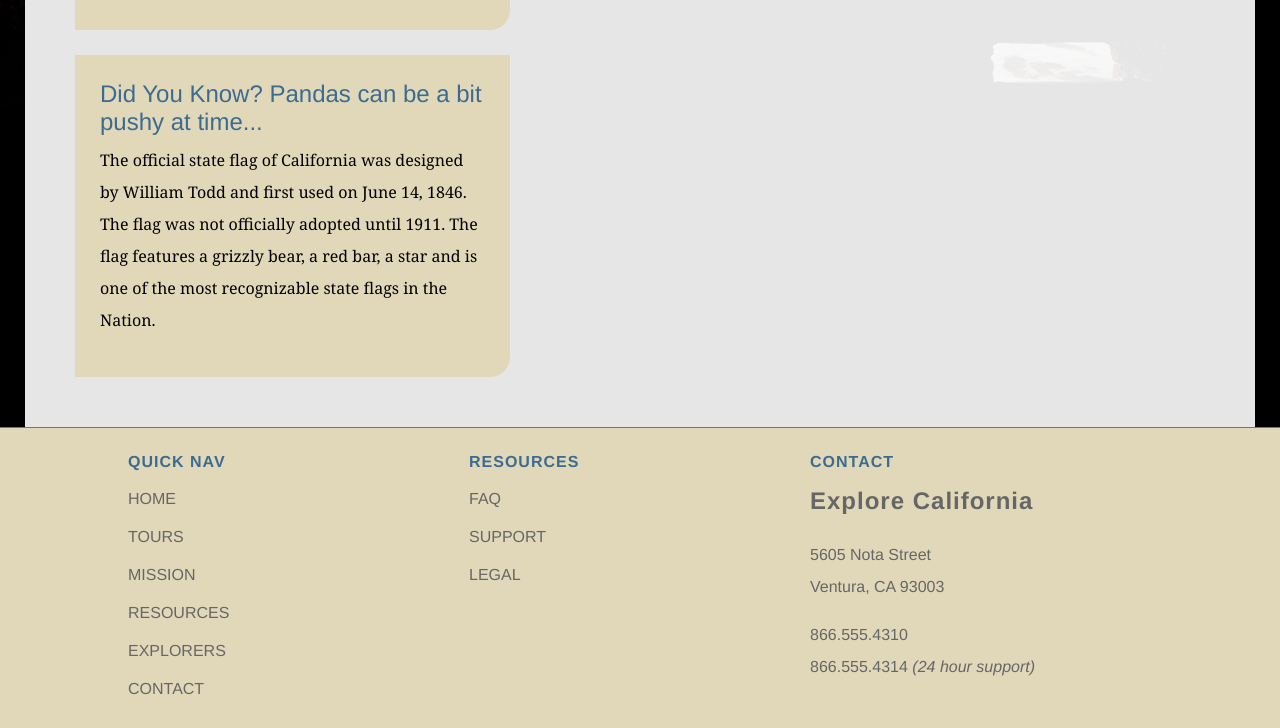
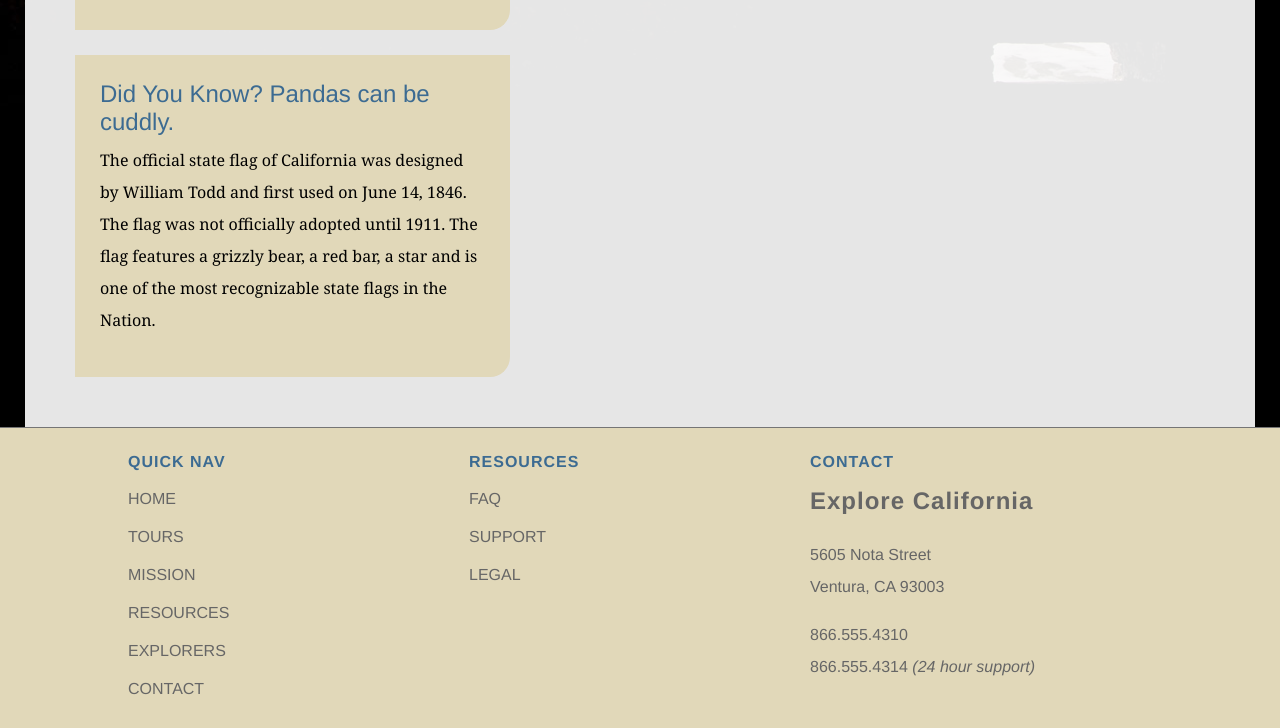
Before and after one commit to danv100/explore_california, a plain HTML site: page index.html in a window 1280 px wide. Shown: the part 998-1726 px from the top of the page. Drawn offline with Linux system fonts and the light colour scheme.

Commit message:
panda cuddly

```diff
--- a/index.html
+++ b/index.html
@@ -88,7 +88,7 @@
           </div>
 
           <div id="trivia" class="callOut">
-            <h1>Did You Know? Pandas can be a bit pushy at time...</h1>
+            <h1>Did You Know? Pandas can be cuddly.</h1>
             <p>The official state flag of California was designed by William Todd and first used on June 14, 1846. The flag was not officially adopted until 1911. The flag features a grizzly bear, a red bar, a star and is one of the most recognizable state flags in the Nation.</p>
           </div>
         </div>
```
